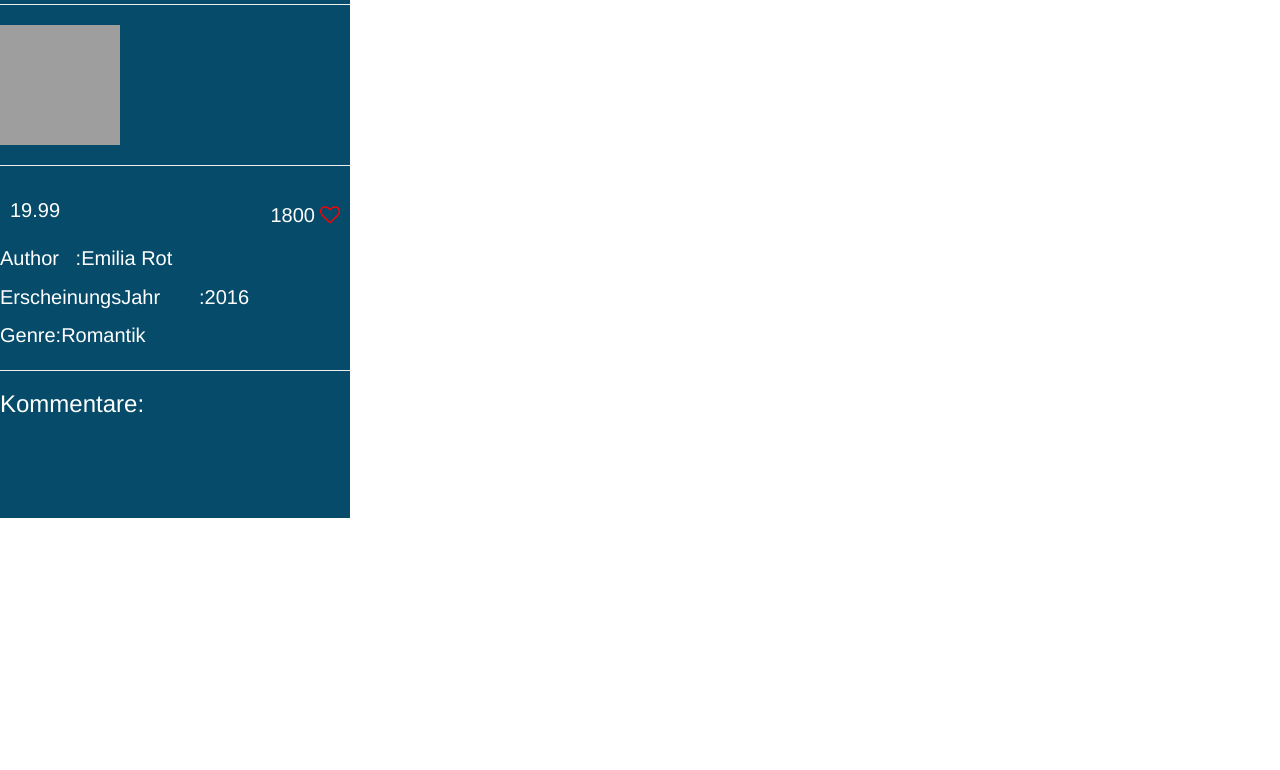
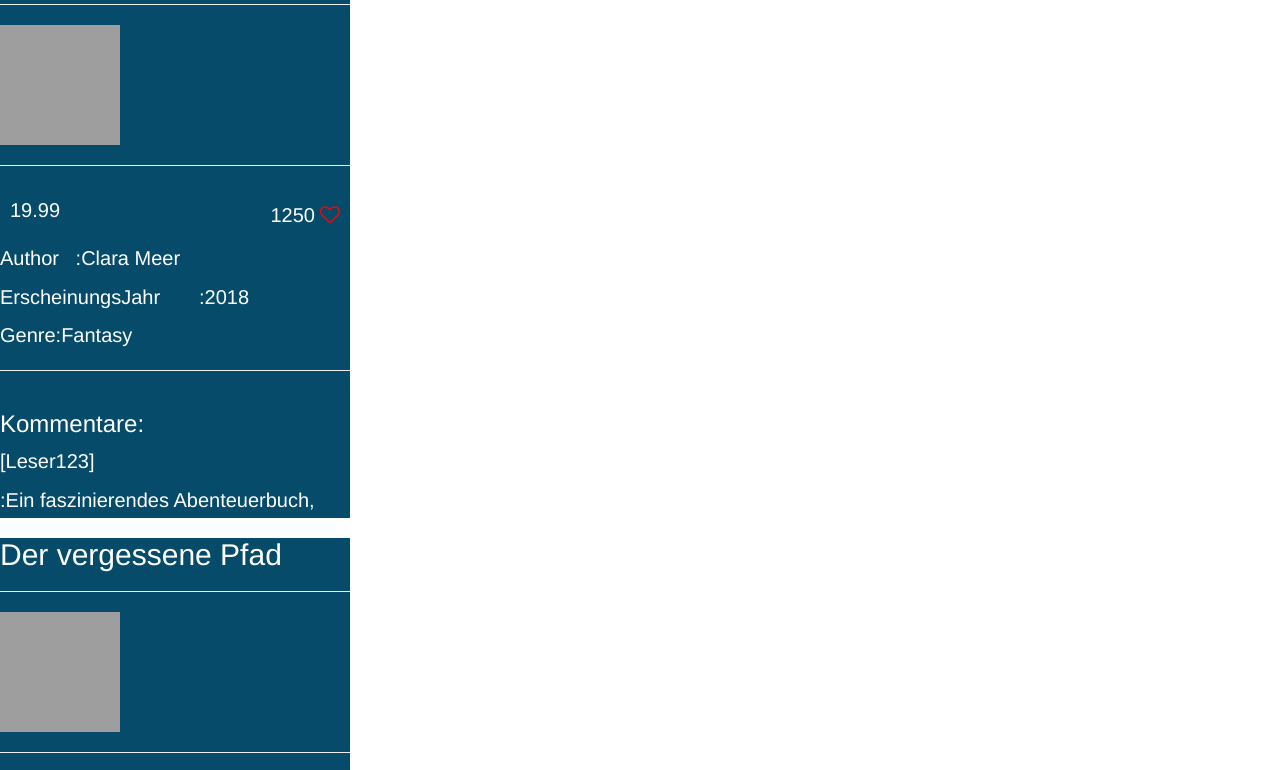
Before and after one commit to aeroswez/BookStore, a plain HTML site: page index.html in a window 1280 px wide. Shown: the part 212-982 px from the top of the page. Before the commit the page ends 800 px from the top, so only its background shows below. Drawn offline with nearby package versions, Linux system fonts and the light colour scheme; grey boxes are pictures that could not be loaded.

Commit message:
added render comments function to render the comments

```diff
--- a/script.js
+++ b/script.js
@@ -182,7 +182,7 @@ let books = [
     bookRef.innerHTML="";
     for(index = 0; index<books.length; index++){
         console.log("book length", books.length);
-        bookRef.innerHTML = `<div class='bookCard'> <h2>${books[index].name}</h2><hr>
+        bookRef.innerHTML += `<div class='bookCard'> <h2>${books[index].name}</h2><hr>
                             <img class='bookImage' src='./assets/img/book-cover.jpg'><hr>
                             <div class='priceLike'><p>${books[index].price}</p>
                             <div class='likeHeart'>
@@ -194,9 +194,28 @@ let books = [
                             <p>Author&nbsp;&nbsp;&nbsp;:${books[index].author}</span></p>
                             <p>ErscheinungsJahr&nbsp;&nbsp;&nbsp;&nbsp;&nbsp;&nbsp;&nbsp;:${books[index].publishedYear}
                             <p>Genre:${books[index].genre}</p><hr>
-                            <div><h3>Kommentare:</h3></div>
+                            <div class="showComment"><h3>Kommentare:</h3>
+                            ${renderComments(index)}
+                            </div>
                             </div>`
     }
 
 
   }
+
+  function renderComments(bookIndex){
+
+    let commentLength= books[bookIndex].comments.length;
+    console.log("commentlength",commentLength);
+    let commentText="";
+
+    for(let index = 0; index < commentLength; index++){
+             commentText+=       `<p>[${books[bookIndex].comments[index].name}]</p>
+                     <p>:${books[bookIndex].comments[index].comment}</p>`;
+    }
+
+    return commentText;
+
+
+
+  }
--- a/style.css
+++ b/style.css
@@ -91,3 +91,8 @@
     font-size: 30px;
 
 }
+
+.showComment{
+    overflow:scroll;
+    height:150px;
+}
```
